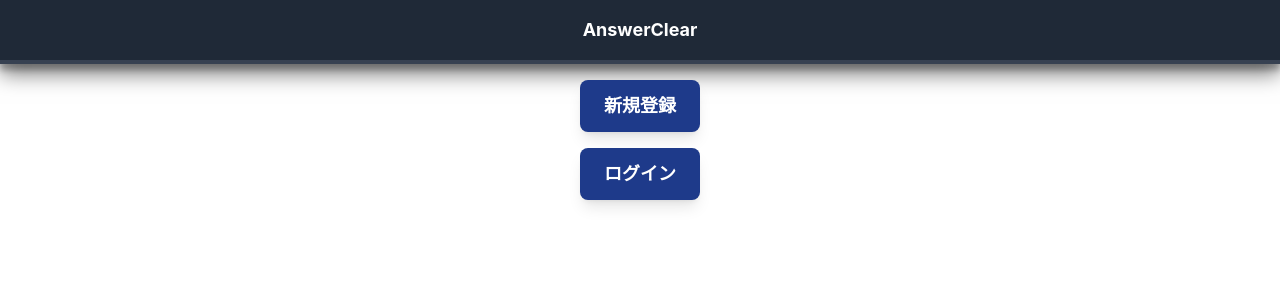
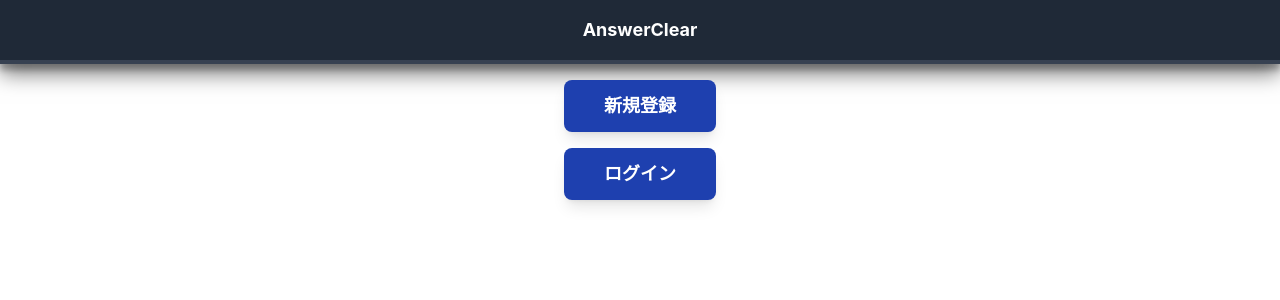
Before and after one commit to chobi0228desu/AnswerClear, a React (Create React App) app in the folder front/: page / in a window 1280 px wide. Shown: the top 300 px of the page. Built offline with nearby package versions, Linux system fonts and the light colour scheme.

Commit message:
edit : フォバーした時のボタンの色

```diff
--- a/front/src/components/layouts/BaseButton.tsx
+++ b/front/src/components/layouts/BaseButton.tsx
@@ -5,7 +5,7 @@ const BaseButton: React.FC<{ to: string; text: string }> = ({ to, text }) => {
   return (
       <Link
         to={to}
-        className="inline-block px-6 py-3 mt-4 text-lg font-semibold text-white bg-blue-900 rounded-lg shadow-lg transition duration-300 ease-in-out hover:bg-blue-600 hover:shadow-xl"
+        className="inline-block px-10 py-3 mt-4 text-lg font-semibold text-white bg-blue-800 rounded-lg shadow-lg transition duration-300 ease-in-out hover:bg-blue-400 hover:shadow-xl"
       >
         {text}
       </Link>
```
